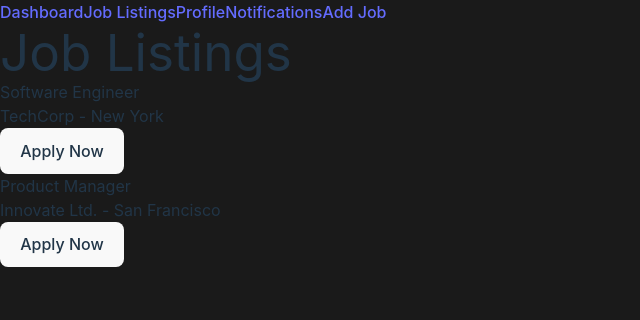
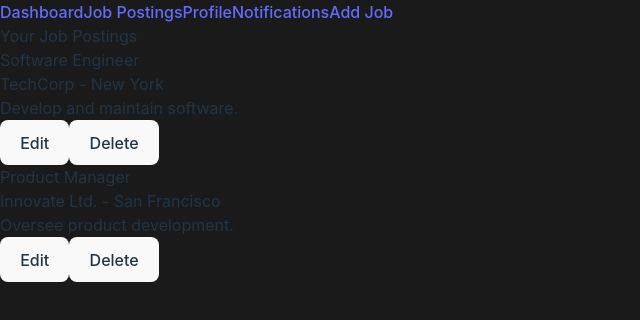
Before and after one commit to salmashaarawi/job-application-platform, a React (Vite) app: page /jobs in a window 1280 px wide. Shown: the top 320 px of the page, without its empty margins (0-640 px from the left). Built offline with nearby package versions, Linux system fonts and the light colour scheme.

Commit message:
recruiter job posting page

```diff
--- a/src/App.jsx
+++ b/src/App.jsx
@@ -1,7 +1,7 @@
 import { BrowserRouter as Router, Route, Routes } from 'react-router-dom';
 import Sidebar from './components/SideBar';
 import Dashboard from './pages/Dashboard';
-import JobListing from './pages/JobListing';
+import JobListing from './pages/RecruiterJobPosting';
 import Profile from './pages/Profile';
 import Notifications from './pages/Notifications';
 import AddJob from './pages/AddJob'; // Import the AddJob component
--- a/src/components/SideBar.jsx
+++ b/src/components/SideBar.jsx
@@ -5,10 +5,10 @@ export default function Sidebar() {
     <aside className="w-64 h-screen fixed bg-gray-800 text-white p-4">
       <nav className="flex flex-col space-y-4">
         <Link to="/" className="hover:bg-gray-700 p-2 rounded">Dashboard</Link>
-        <Link to="/jobs" className="hover:bg-gray-700 p-2 rounded">Job Listings</Link>
+        <Link to="/jobs" className="hover:bg-gray-700 p-2 rounded">Job Postings</Link>
         <Link to="/profile" className="hover:bg-gray-700 p-2 rounded">Profile</Link>
         <Link to="/notifications" className="hover:bg-gray-700 p-2 rounded">Notifications</Link>
-        <Link to="/add-job" className="hover:bg-gray-700 p-2 rounded">Add Job</Link> {/* New Link */}
+        <Link to="/add-job" className="hover:bg-gray-700 p-2 rounded">Add Job</Link>
       </nav>
     </aside>
   );
--- a/src/pages/JobListing.jsx
+++ /dev/null
@@ -1,21 +0,0 @@
-export default function JobListing() {
-    const jobs = [
-      { id: 1, title: 'Software Engineer', company: 'TechCorp', location: 'New York' },
-      { id: 2, title: 'Product Manager', company: 'Innovate Ltd.', location: 'San Francisco' },
-    ];
-
-    return (
-      <div className="w-full min-h-screen flex flex-col items-left space-y-4">
-        <h1 className="text-2xl font-bold mt-8">Job Listings</h1>
-        <ul className="mt-4 space-y-4">
-          {jobs.map(job => (
-            <li key={job.id} className="max-w-md w-full border border-gray-700 bg-gray-800 p-4 rounded shadow">
-              <h2 className="text-xl font-semibold">{job.title}</h2>
-              <p>{job.company} - {job.location}</p>
-              <button className="mt-2 bg-blue-500 text-white px-4 py-2 rounded">Apply Now</button>
-            </li>
-          ))}
-        </ul>
-      </div>
-    );
-  }
--- /dev/null
+++ b/src/pages/RecruiterJobPosting.jsx
@@ -0,0 +1,56 @@
+import { useState } from "react";
+import { Link } from "react-router-dom";
+
+export default function JobListing() {
+  // Mock data for job postings
+  const [jobs, setJobs] = useState([
+    { id: 1, title: "Software Engineer", company: "TechCorp", location: "New York", description: "Develop and maintain software." },
+    { id: 2, title: "Product Manager", company: "Innovate Ltd.", location: "San Francisco", description: "Oversee product development." },
+  ]);
+
+  const handleEdit = (id) => {
+    // Navigate to the edit job page or show an edit form (for now, just logging)
+    console.log(`Editing job with id: ${id}`);
+  };
+
+  const handleDelete = (id) => {
+    // Confirm delete and update job list (mock deletion for now)
+    if (window.confirm("Are you sure you want to delete this job posting?")) {
+      setJobs(jobs.filter((job) => job.id !== id));
+    }
+  };
+
+  return (
+    <div className="max-w-5xl mx-auto p-8 bg-gray-900 text-white rounded-lg shadow-md mt-10">
+      <h2 className="text-3xl font-bold text-center mb-6">Your Job Postings</h2>
+
+      <div className="space-y-6">
+        {jobs.length > 0 ? (
+          jobs.map((job) => (
+            <div key={job.id} className="p-6 bg-gray-800 rounded-lg shadow-md">
+              <h3 className="text-2xl font-semibold mb-2">{job.title}</h3>
+              <p className="text-sm text-gray-400 mb-4">{job.company} - {job.location}</p>
+              <p className="text-gray-300 mb-4">{job.description}</p>
+              <div className="flex space-x-4">
+                <button
+                  onClick={() => handleEdit(job.id)}
+                  className="bg-blue-500 text-white px-4 py-2 rounded-md hover:bg-blue-600 transition duration-200"
+                >
+                  Edit
+                </button>
+                <button
+                  onClick={() => handleDelete(job.id)}
+                  className="bg-red-500 text-white px-4 py-2 rounded-md hover:bg-red-600 transition duration-200"
+                >
+                  Delete
+                </button>
+              </div>
+            </div>
+          ))
+        ) : (
+          <p className="text-center text-gray-400">No job postings available. <Link to="/add-job" className="text-blue-500 underline">Add a new job</Link>.</p>
+        )}
+      </div>
+    </div>
+  );
+}
```
